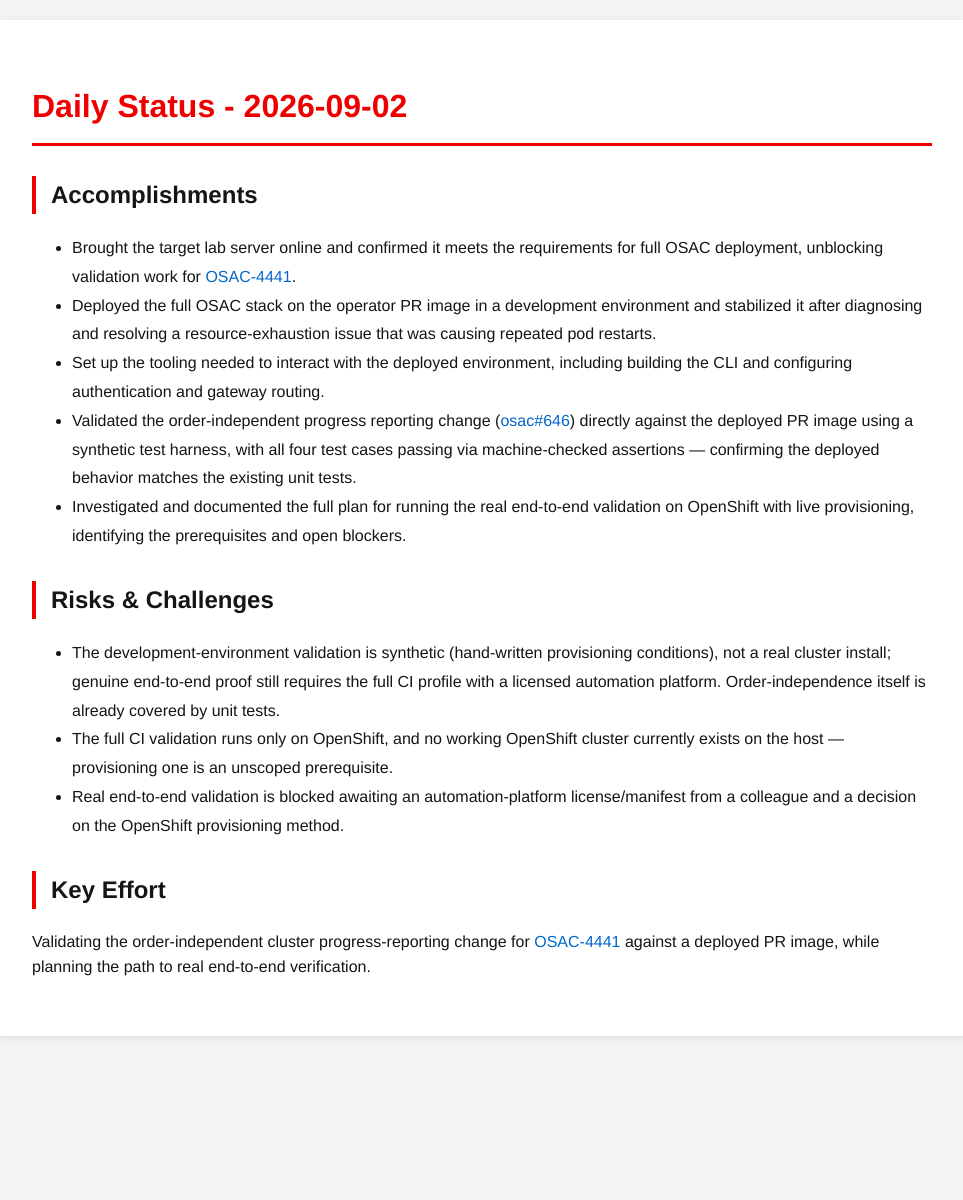
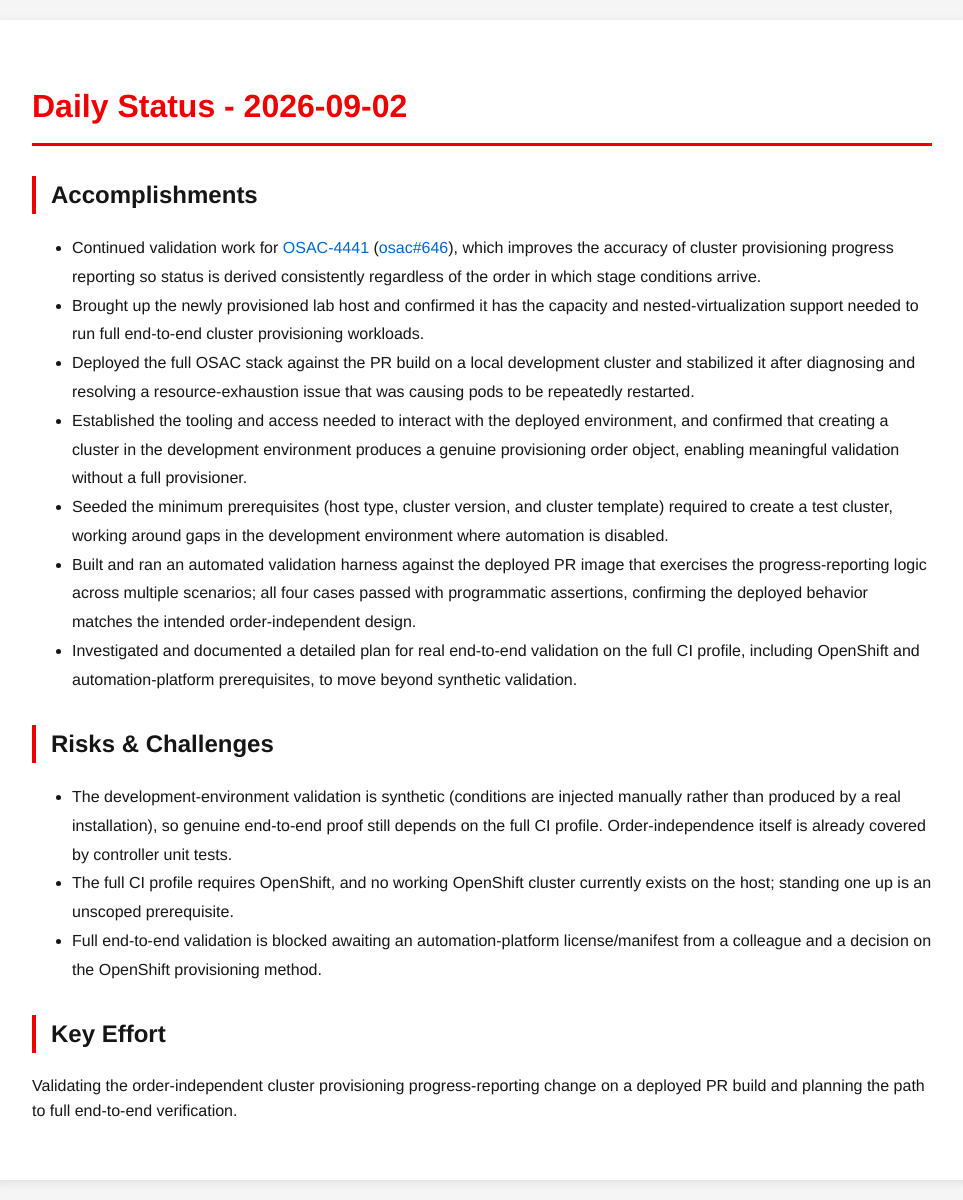
Before and after one commit to tzvatot/daily-status, a Jekyll site: the page built from 2026-09-02.md, in a window 1280 px wide. Shown: the whole page, without its empty margins (158-1121 px from the left). Built offline with Jekyll 4.4.1, drawn with Linux system fonts in a browser that asks for light colours; before the commit the page ends 1056 px from its top, so only the background shows below that.

Commit message:
Daily status update - 2026-09-02

```diff
--- a/2026-09-02.md
+++ b/2026-09-02.md
@@ -7,16 +7,18 @@ date: 2026-09-02
 # Daily Status - 2026-09-02
 
 ## Accomplishments
-- Brought the target lab server online and confirmed it meets the requirements for full OSAC deployment, unblocking validation work for [OSAC-4441](https://redhat.atlassian.net/browse/OSAC-4441).
-- Deployed the full OSAC stack on the operator PR image in a development environment and stabilized it after diagnosing and resolving a resource-exhaustion issue that was causing repeated pod restarts.
-- Set up the tooling needed to interact with the deployed environment, including building the CLI and configuring authentication and gateway routing.
-- Validated the order-independent progress reporting change ([osac#646](https://github.com/osac-project/osac/pull/646)) directly against the deployed PR image using a synthetic test harness, with all four test cases passing via machine-checked assertions — confirming the deployed behavior matches the existing unit tests.
-- Investigated and documented the full plan for running the real end-to-end validation on OpenShift with live provisioning, identifying the prerequisites and open blockers.
+- Continued validation work for [OSAC-4441](https://redhat.atlassian.net/browse/OSAC-4441) ([osac#646](https://github.com/osac-project/osac/pull/646)), which improves the accuracy of cluster provisioning progress reporting so status is derived consistently regardless of the order in which stage conditions arrive.
+- Brought up the newly provisioned lab host and confirmed it has the capacity and nested-virtualization support needed to run full end-to-end cluster provisioning workloads.
+- Deployed the full OSAC stack against the PR build on a local development cluster and stabilized it after diagnosing and resolving a resource-exhaustion issue that was causing pods to be repeatedly restarted.
+- Established the tooling and access needed to interact with the deployed environment, and confirmed that creating a cluster in the development environment produces a genuine provisioning order object, enabling meaningful validation without a full provisioner.
+- Seeded the minimum prerequisites (host type, cluster version, and cluster template) required to create a test cluster, working around gaps in the development environment where automation is disabled.
+- Built and ran an automated validation harness against the deployed PR image that exercises the progress-reporting logic across multiple scenarios; all four cases passed with programmatic assertions, confirming the deployed behavior matches the intended order-independent design.
+- Investigated and documented a detailed plan for real end-to-end validation on the full CI profile, including OpenShift and automation-platform prerequisites, to move beyond synthetic validation.
 
 ## Risks & Challenges
-- The development-environment validation is synthetic (hand-written provisioning conditions), not a real cluster install; genuine end-to-end proof still requires the full CI profile with a licensed automation platform. Order-independence itself is already covered by unit tests.
-- The full CI validation runs only on OpenShift, and no working OpenShift cluster currently exists on the host — provisioning one is an unscoped prerequisite.
-- Real end-to-end validation is blocked awaiting an automation-platform license/manifest from a colleague and a decision on the OpenShift provisioning method.
+- The development-environment validation is synthetic (conditions are injected manually rather than produced by a real installation), so genuine end-to-end proof still depends on the full CI profile. Order-independence itself is already covered by controller unit tests.
+- The full CI profile requires OpenShift, and no working OpenShift cluster currently exists on the host; standing one up is an unscoped prerequisite.
+- Full end-to-end validation is blocked awaiting an automation-platform license/manifest from a colleague and a decision on the OpenShift provisioning method.
 
 ## Key Effort
-Validating the order-independent cluster progress-reporting change for [OSAC-4441](https://redhat.atlassian.net/browse/OSAC-4441) against a deployed PR image, while planning the path to real end-to-end verification.
+Validating the order-independent cluster provisioning progress-reporting change on a deployed PR build and planning the path to full end-to-end verification.
```
